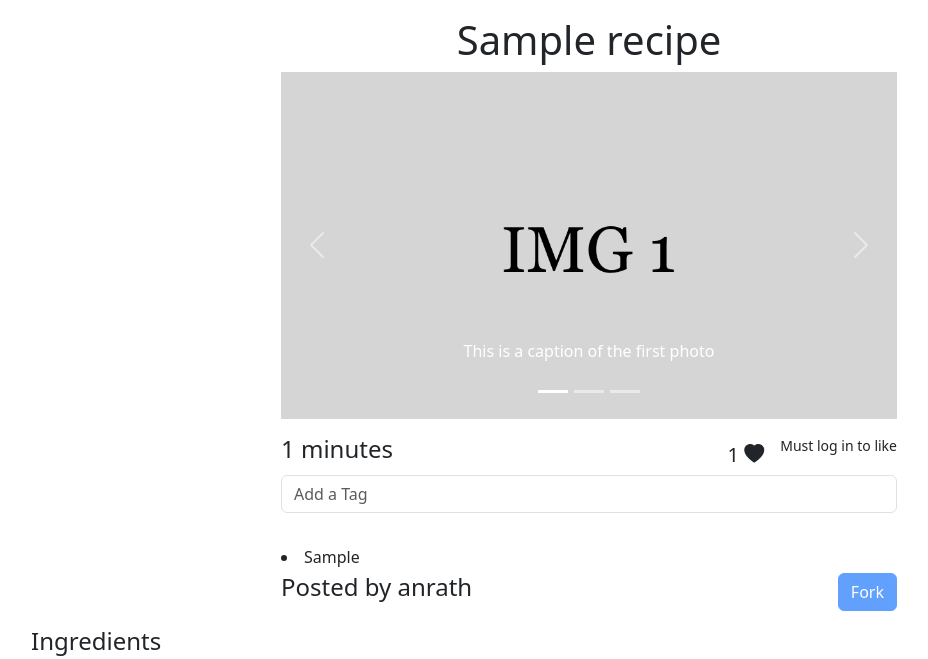
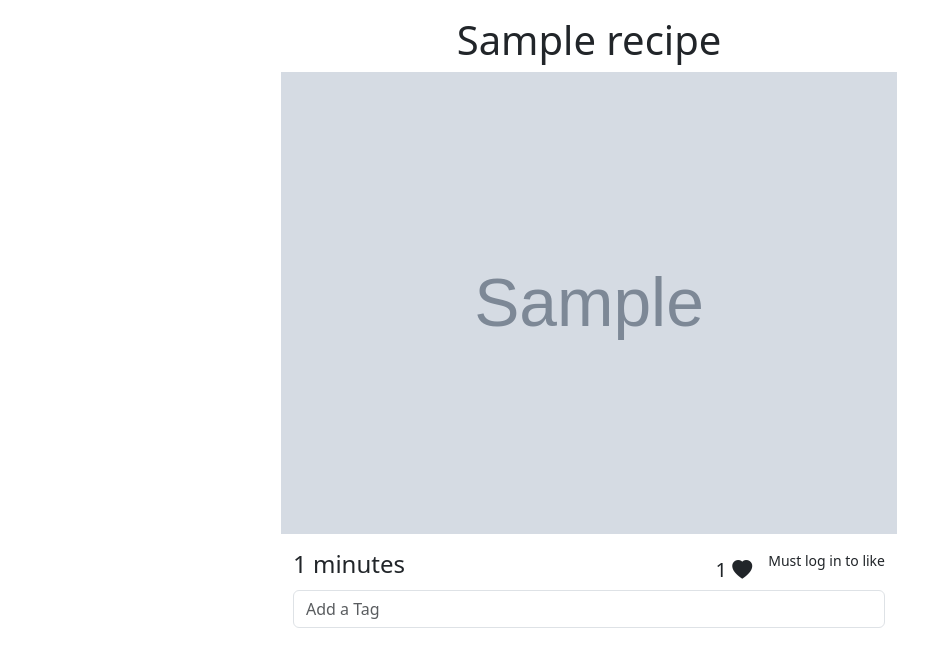
Before and after one commit to uva-cs3240-s22/group-project-a-11, a Django app: page /recipe/1 in a window 1280 px wide. Shown: the part 56-715 px from the top of the page, without its empty margins (51-979 px from the left). Run offline with Django 4.2, Linux system fonts and the light colour scheme; data comes from the database, SQL or seed files in the repository; tables that the repository leaves empty hold one stand-in row (values such as "Sample post"); grey boxes marked "Sample" are stand-in pictures; some libraries are stand-ins or nearby versions.

Commit message:
added recipe images to feed and recipe pages

```diff
--- a/home/templates/feed.html
+++ b/home/templates/feed.html
@@ -27,10 +27,12 @@
             {% for recipe in recipes %}
                 <div class="col">
                     <div class="card">
+                        {% if recipe.image.url is not None%}
                         <a href="/recipe/{{ recipe.id }}" class="stretched-link">
-                            <img src="{% static 'home/img/img1.png' %}" class="card-img-top"
+                            <img src="{{ recipe.image.url }}" class="card-img-top"
                                  style="width: 100%; aspect-ratio: 1 / 1; object-fit: cover;" alt="Photo of cereal">
                         </a>
+                        {% endif %}
                         <div class="card-body">
                             <div class="row">
                                 <div class="col"><h5 class="card-title">{{recipe.recipeTitle}}</h5></div>
--- a/home/templates/recipe.html
+++ b/home/templates/recipe.html
@@ -19,35 +19,37 @@
     <!-- image carousel -->
     <!-- TODO: fix the max-width of the carousel-->
     <!-- TODO: restrict length of captions because they're going to cover the photo-->
+    {% if recipe.image.url is not None%}
     <div id="recipeImages" class="carousel slide container" data-bs-ride="carousel">
-        <div class="carousel-indicators">
-            <button type="button" data-bs-target="#recipeImages" data-bs-slide-to="0" class="active" aria-current="true" aria-label="Slide 1"></button>
-            <button type="button" data-bs-target="#recipeImages" data-bs-slide-to="1" aria-label="Slide 2"></button>
-            <button type="button" data-bs-target="#recipeImages" data-bs-slide-to="2" aria-label="Slide 3"></button>
-        </div>
+{#        <div class="carousel-indicators">#}
+{#            <button type="button" data-bs-target="#recipeImages" data-bs-slide-to="0" class="active" aria-current="true" aria-label="Slide 1"></button>#}
+{#            <button type="button" data-bs-target="#recipeImages" data-bs-slide-to="1" aria-label="Slide 2"></button>#}
+{#            <button type="button" data-bs-target="#recipeImages" data-bs-slide-to="2" aria-label="Slide 3"></button>#}
+{#        </div>#}
         <div class="carousel-inner">
             <div class="carousel-item active">
-                <img src="{% static 'home/img/img1.png' %}" class="d-block w-100" alt="...">
-                <div class="carousel-caption d-none d-md-block">
-                    <p>This is a caption of the first photo</p>
-                </div>
-            </div>
-            <div class="carousel-item">
-                <img src="{% static 'home/img/img2.png' %}" class="d-block w-100" alt="...">
-            </div>
-            <div class="carousel-item">
-                <img src="{% static 'home/img/img3.png' %}" class="d-block w-100" alt="...">
-            </div>
+                <img src="{{ recipe.image.url }}" class="d-block w-100" alt="...">
+{#                <div class="carousel-caption d-none d-md-block">#}
+{#                    <p>This is a caption of the first photo</p>#}
+{#                </div>#}
+{#            </div>#}
+{#            <div class="carousel-item">#}
+{#                <img src="{% static 'home/img/img2.png' %}" class="d-block w-100" alt="...">#}
+{#            </div>#}
+{#            <div class="carousel-item">#}
+{#                <img src="{% static 'home/img/img3.png' %}" class="d-block w-100" alt="...">#}
+{#            </div>#}
         </div>
-        <button class="carousel-control-prev" type="button" data-bs-target="#recipeImages" data-bs-slide="prev">
-            <span class="carousel-control-prev-icon" aria-hidden="true"></span>
-            <span class="visually-hidden">Previous</span>
-        </button>
-        <button class="carousel-control-next" type="button" data-bs-target="#recipeImages" data-bs-slide="next">
-            <span class="carousel-control-next-icon" aria-hidden="true"></span>
-            <span class="visually-hidden">Next</span>
-        </button>
+{#        <button class="carousel-control-prev" type="button" data-bs-target="#recipeImages" data-bs-slide="prev">#}
+{#            <span class="carousel-control-prev-icon" aria-hidden="true"></span>#}
+{#            <span class="visually-hidden">Previous</span>#}
+{#        </button>#}
+{#        <button class="carousel-control-next" type="button" data-bs-target="#recipeImages" data-bs-slide="next">#}
+{#            <span class="carousel-control-next-icon" aria-hidden="true"></span>#}
+{#            <span class="visually-hidden">Next</span>#}
+{#        </button>#}
     </div>
+    {% endif %}
     <!-- caption -->
     <!-- time | rating -->
     <!-- author | fork -->
```
